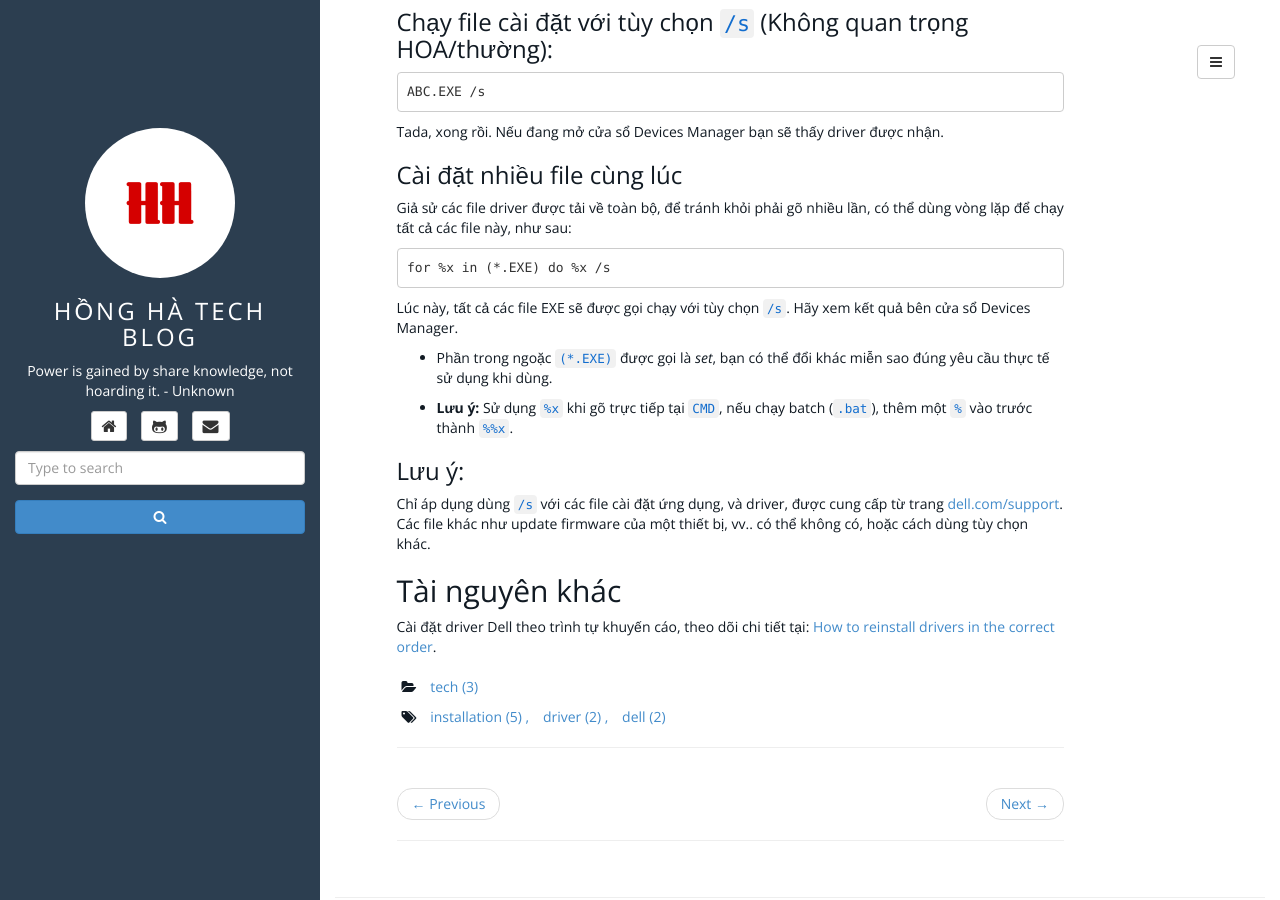
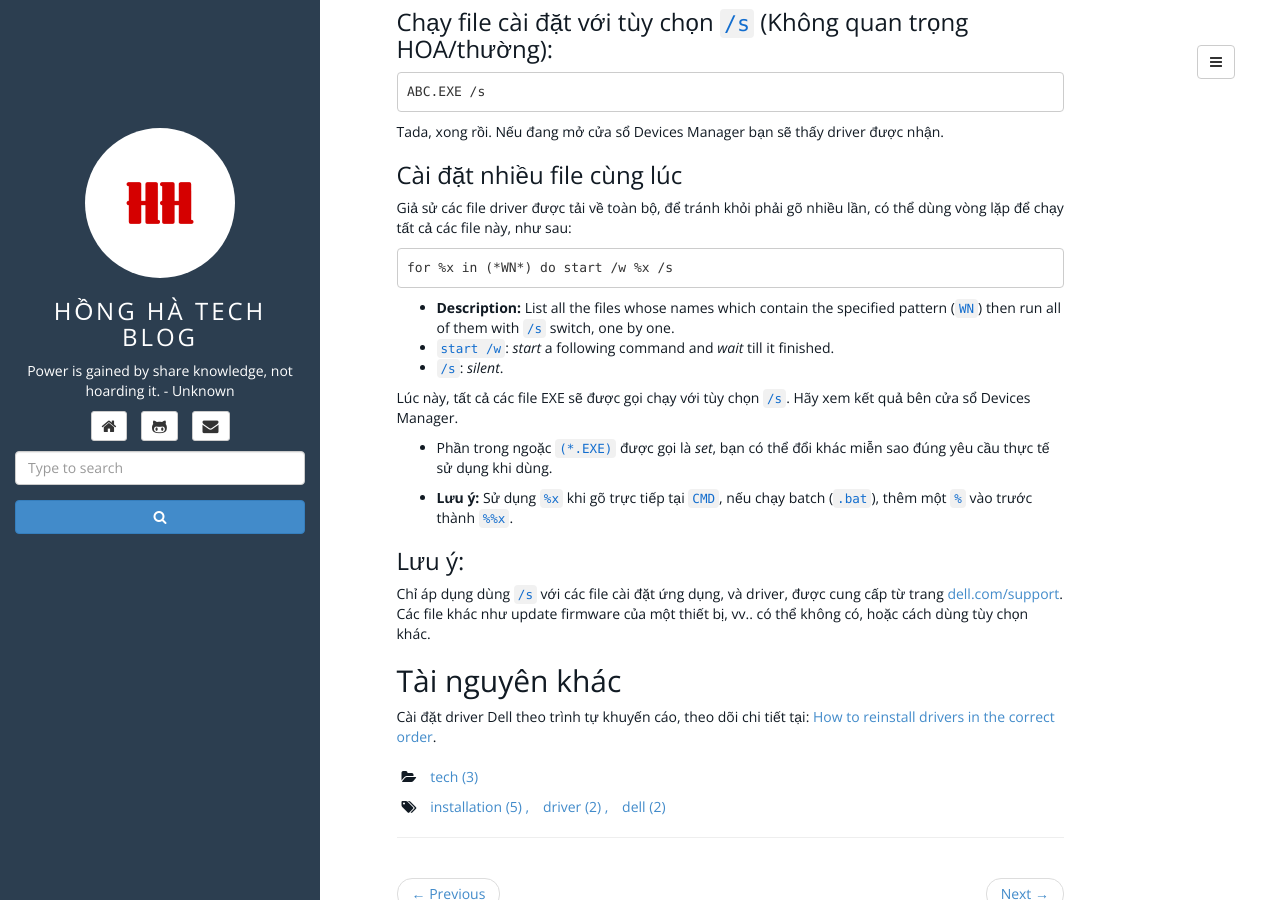
Before and after one commit to honghaco/honghaco.github.io, a Jekyll site: the page built from _posts/2016-03-25-dell-install-driver-silent.md, in a window 1280 px wide and 900 px high, scrolled down 729 px. Built offline with Jekyll 4.4.1, drawn with Linux system fonts in a browser that asks for light colours; some web fonts are replaced.

Commit message:
Updated: description and enhanced code.

````diff
--- a/_posts/2016-03-25-dell-install-driver-silent.md
+++ b/_posts/2016-03-25-dell-install-driver-silent.md
@@ -50,8 +50,12 @@ Tada, xong rồi. Nếu đang mở cửa sổ Devices Manager bạn sẽ thấy
 Giả sử các file driver được tải về toàn bộ, để tránh khỏi phải gõ nhiều lần, có thể dùng vòng lặp để chạy tất cả các file này, như sau:
 
 ```
-for %x in (*.EXE) do %x /s
+for %x in (*WN*) do start /w %x /s
 ```
+
+- **Description:** List all the files whose names which contain the specified pattern (`WN`) then run all of them with `/s` switch, one by one.
+- `start /w`: *start* a following command and *wait* till it finished.
+- `/s`: *silent*.
 
 Lúc này, tất cả các file EXE sẽ được gọi chạy với tùy chọn `/s`. Hãy xem kết quả bên cửa sổ Devices Manager.
 
````
